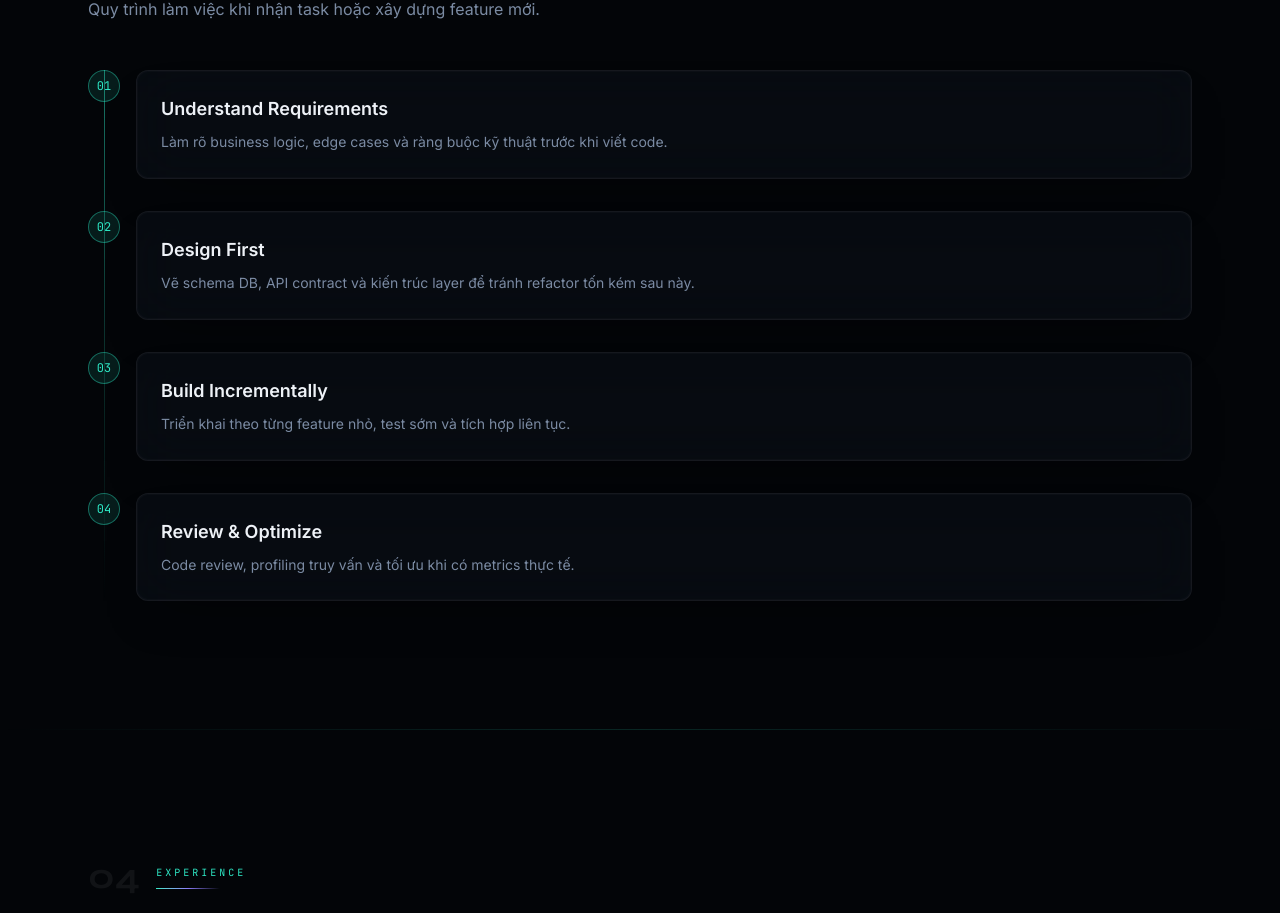
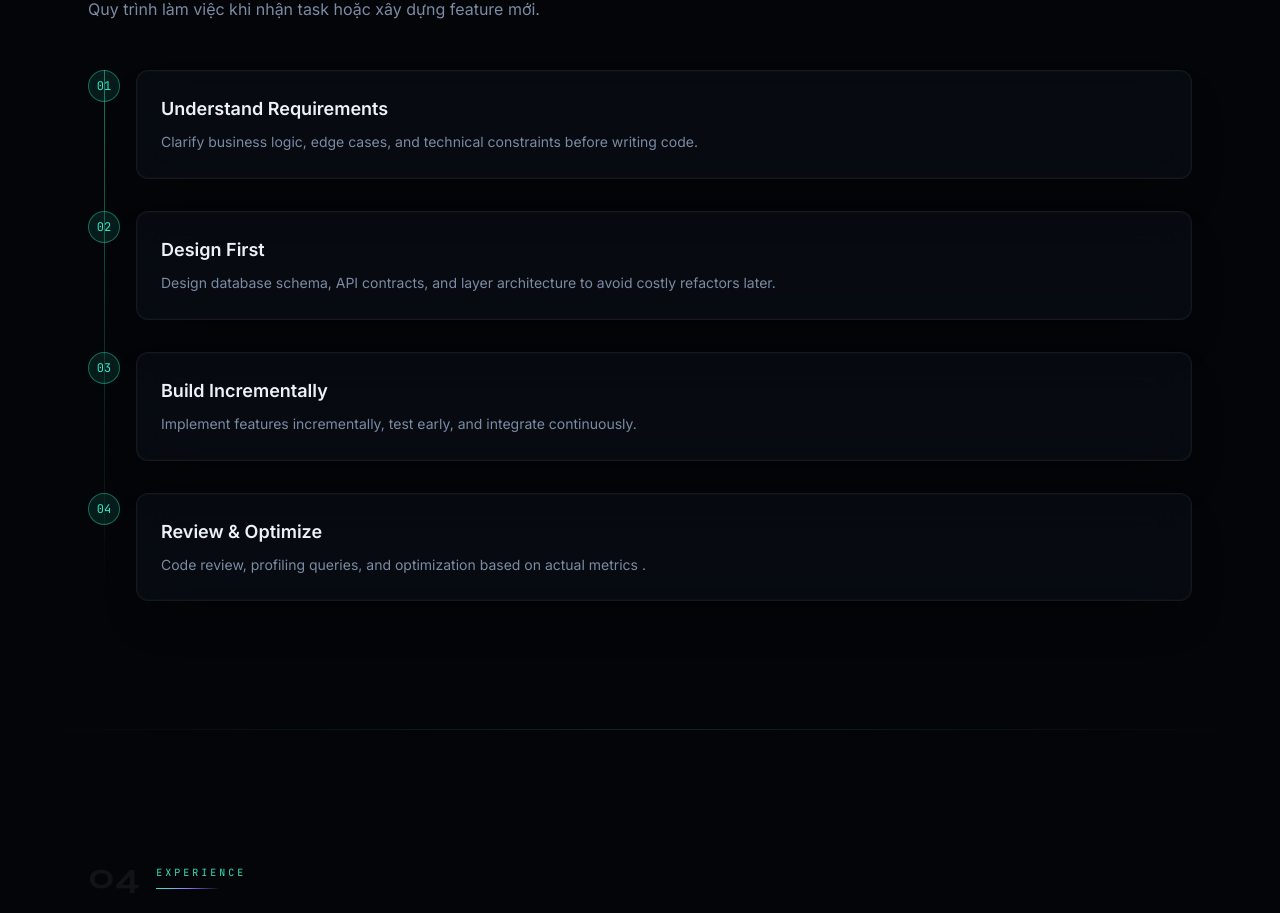
Before and after one commit to XuanDu2005/Portfolio, a Next.js app: page / in a window 1280 px wide. Shown: the part 3060-3973 px from the top of the page. Built offline with nearby package versions, Linux system fonts and the light colour scheme.

Commit message:
fix data approach

```diff
--- a/src/data/approach.ts
+++ b/src/data/approach.ts
@@ -5,24 +5,24 @@ export const approachSteps: ApproachStep[] = [
     step: 1,
     title: "Understand Requirements",
     description:
-      "Làm rõ business logic, edge cases và ràng buộc kỹ thuật trước khi viết code.",
+      "Clarify business logic, edge cases, and technical constraints before writing code.",
   },
   {
     step: 2,
     title: "Design First",
     description:
-      "Vẽ schema DB, API contract và kiến trúc layer để tránh refactor tốn kém sau này.",
+      "Design database schema, API contracts, and layer architecture to avoid costly refactors later.",
   },
   {
     step: 3,
     title: "Build Incrementally",
     description:
-      "Triển khai theo từng feature nhỏ, test sớm và tích hợp liên tục.",
+      "Implement features incrementally, test early, and integrate continuously.",
   },
   {
     step: 4,
     title: "Review & Optimize",
     description:
-      "Code review, profiling truy vấn và tối ưu khi có metrics thực tế.",
+      "Code review, profiling queries, and optimization based on actual metrics .",
   },
 ];
```
